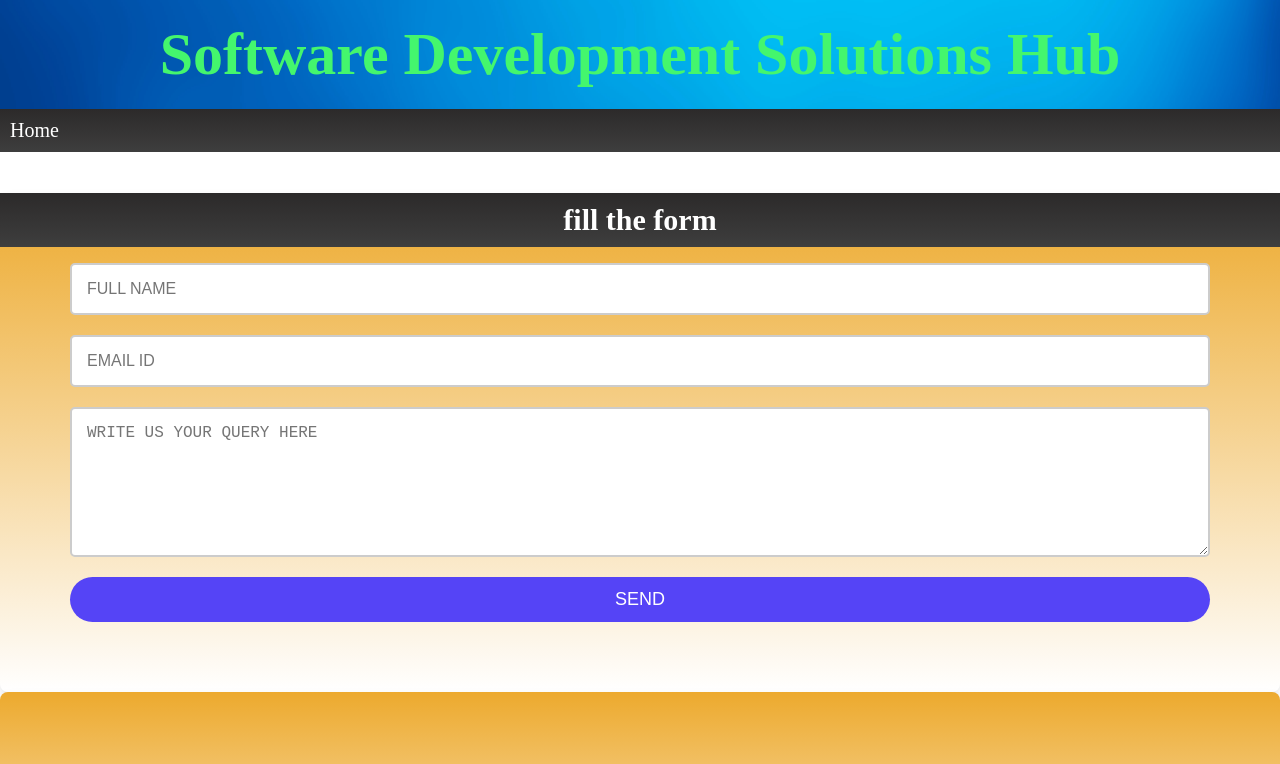
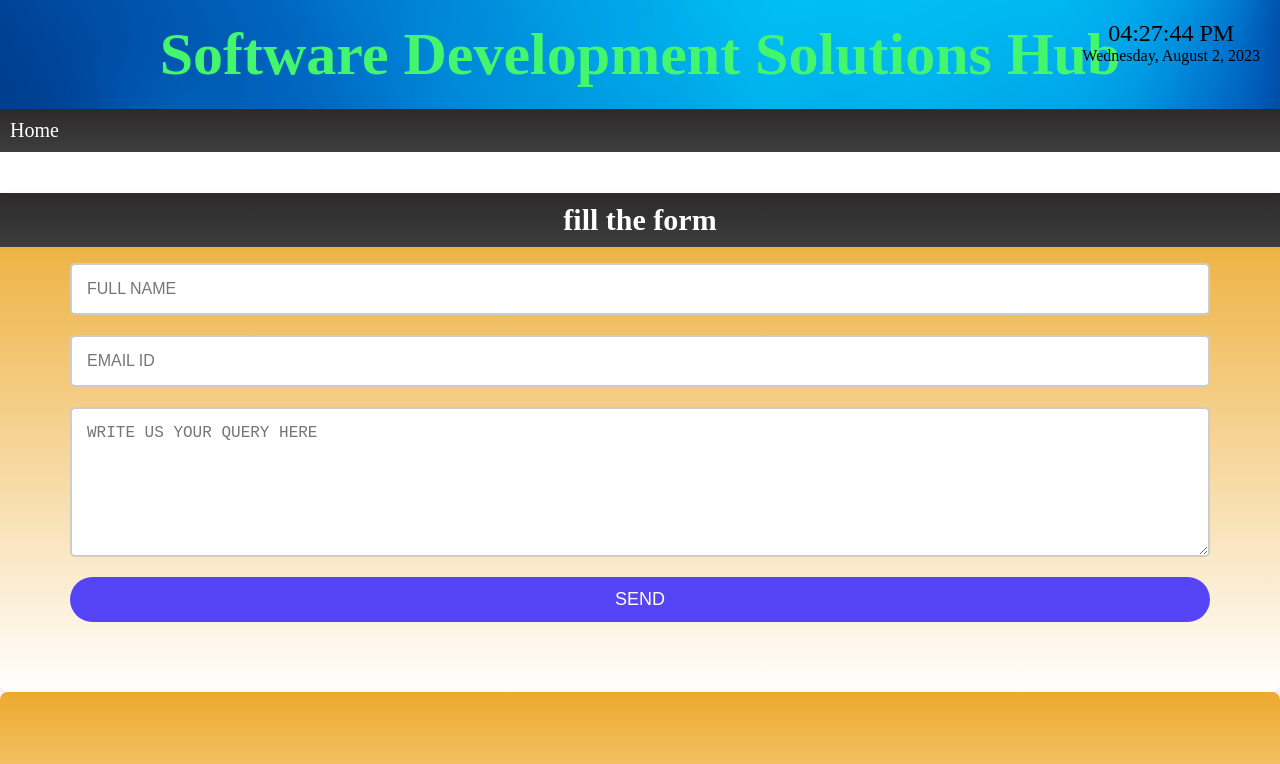
Before and after one commit to Akhilesh80025/Software-Development-Solutions-Hub, a website: page frontend/public/form.html in a window 1280 px wide. Shown: the top 764 px of the page. Drawn offline with Linux system fonts and the light colour scheme.

Commit message:
commited

```diff
--- a/frontend/public/form.html
+++ b/frontend/public/form.html
@@ -9,13 +9,17 @@
 </head>
 <body>
     <header>
+        <section id="live-datetime" class="live-datetime-container">
+            <div id="time"></div>
+            <div id="date"></div>
+        </section>
         <h1>Software Development Solutions Hub</h1>
     </header>
 
 
     <nav class="heading-nav">
         <ul>
-            <li><a href="index.html">Home</a></li>
+            <li><a href="/">Home</a></li>
 
         </ul>
 
@@ -47,5 +51,6 @@
 
     <script src="../src/move_to_top.js"></script>
     <script src="../src/contact.js"></script>
+    <script src="../src/livetimedate.js"></script>
 </body>
 </html>
--- /dev/null
+++ b/frontend/src/livetimedate.js
@@ -0,0 +1,30 @@
+// live_datetime.js
+function updateDateTime() {
+    const timeElement = document.getElementById('time');
+    const dateElement = document.getElementById('date');
+    const now = new Date();
+
+    const timeOptions = {
+      hour: '2-digit',
+      minute: '2-digit',
+      second: '2-digit' // Add the 'second' option to display seconds
+    };
+    const formattedTime = now.toLocaleString('en-US', timeOptions);
+
+    const dateOptions = {
+      weekday: 'long',
+      year: 'numeric',
+      month: 'long',
+      day: 'numeric'
+    };
+    const formattedDate = now.toLocaleString('en-US', dateOptions);
+
+    timeElement.textContent = formattedTime;
+    dateElement.textContent = formattedDate;
+  }
+
+  // Update the date and time every second
+  setInterval(updateDateTime, 1000);
+
+  // Call updateDateTime immediately to display the initial date and time
+  updateDateTime();
--- a/frontend/styles/form.css
+++ b/frontend/styles/form.css
@@ -178,3 +178,19 @@
   #moveToTopBtn:hover {
     background-color: #0056b3;
   }
+
+  .live-datetime-container {
+    position: fixed;
+    top: 20px;
+    right: 20px;
+    color: rgb(0, 0, 0); /* Set text color to white */
+    border-radius: 5px;
+  }
+
+  #time {
+    font-size: 24px; /* Adjust font size as needed */
+  }
+
+  #date {
+    font-size: 16px; /* Adjust font size as needed */
+  }
--- a/frontend/styles/index.css
+++ b/frontend/styles/index.css
@@ -380,3 +380,19 @@
 .slide.active {
   opacity: 1;
 }
+
+.live-datetime-container {
+  position: fixed;
+  top: 20px;
+  right: 20px;
+  color: rgb(0, 0, 0); /* Set text color to white */
+  border-radius: 5px;
+}
+
+#time {
+  font-size: 24px; /* Adjust font size as needed */
+}
+
+#date {
+  font-size: 16px; /* Adjust font size as needed */
+}
```
Also changed, not shown: frontend/public/index.html (+6 -0 lines).
